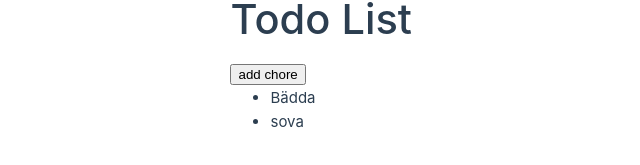
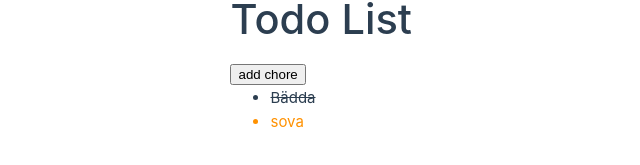
Before and after one commit to Mattan41/5eEncounterBuilder, a Vue app: page / in a window 1280 px wide. Shown: the part 335-500 px from the top of the page, without its empty margins (228-868 px from the left). Built offline with nearby package versions, Linux system fonts and the light colour scheme.

Commit message:
update css for highprio and strikeout

```diff
--- a/src/components/TheTodoList.vue
+++ b/src/components/TheTodoList.vue
@@ -79,7 +79,7 @@ const toggleDone = (item) => {
 <!-- Detta är en kommentar class bindings -->
   <li v-for="(item,index) in items" @click="toggleDone(item)" :key="item.id" class="static-class" :class="{
     strikeout: item.done,
-    Priority: item.highPrio,
+    priority: item.highPrio,
   }">
   {{ item.label }}
   </li>
@@ -104,6 +104,13 @@ h3 {
   text-align: center;
 }
 
+.strikeout {
+  text-decoration: line-through;
+}
+.priority {
+  color: #ff9100;
+}
+
 @media (min-width: 1024px) {
   .header h1,
   .header h3 {
```
